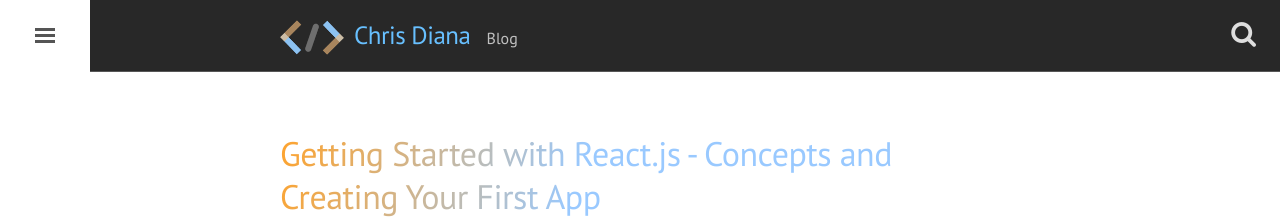
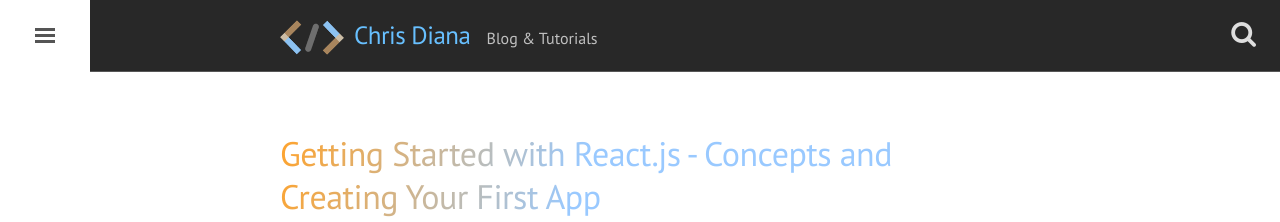
Before and after one commit to chrisdiana/blog, a Jekyll site: the page built from index.html, in a window 1280 px wide and 900 px high. Shown: the top 222 px of the window. Built offline with Jekyll 4.4.1, drawn with Linux system fonts in a browser that asks for light colours; nearby versions of some CDN libraries; the list of posts is cut into pages by our own code.

Commit message:
update config

```diff
--- a/_config.yml
+++ b/_config.yml
@@ -1,6 +1,6 @@
 # Dependencies
 #markdown:            redcarpet
-highlighter:         pygments
+highlighter:         rouge
 
 # Permalinks
 #
@@ -9,7 +9,7 @@
 
 # Setup
 title:               Chris Diana
-tagline:             'Blog'
+tagline:             'Blog & Tutorials'
 url:                 blog.chrisdianamedia.com
 baseurl:
 paginate:            10
```
